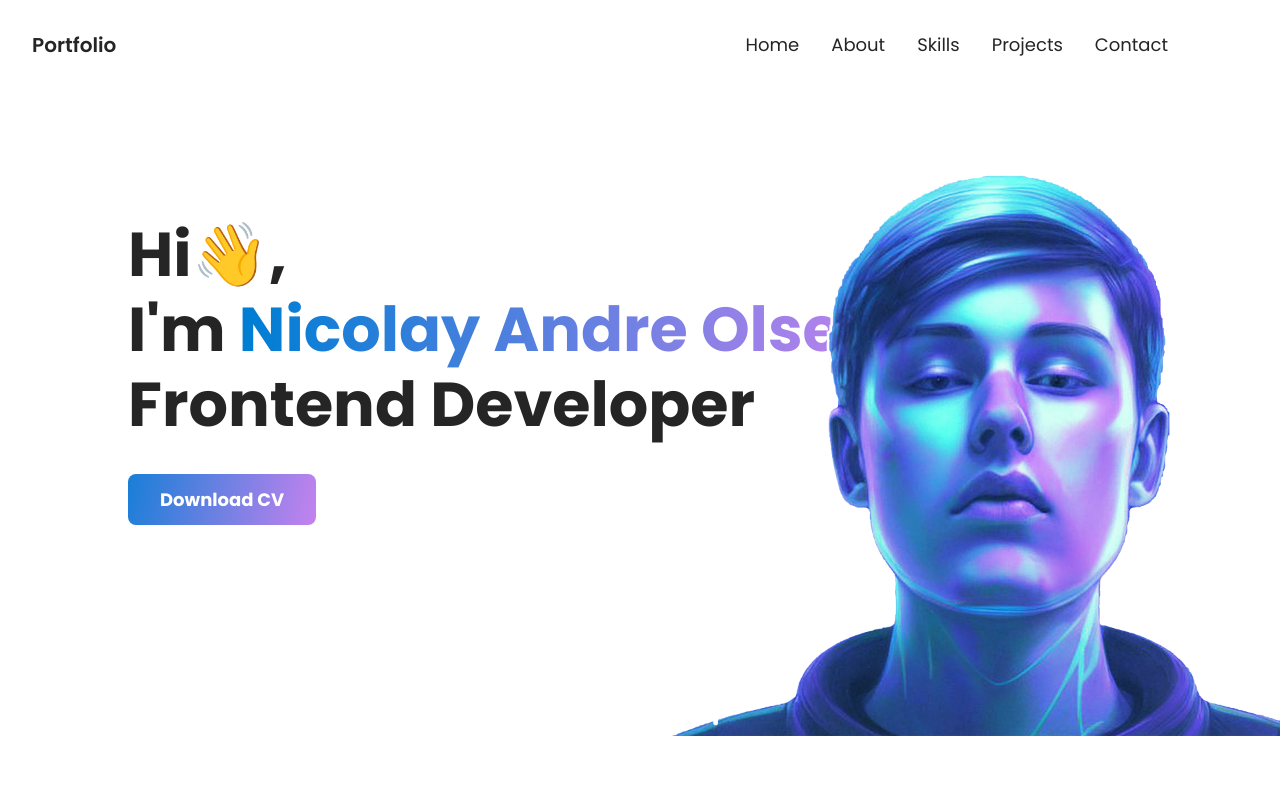
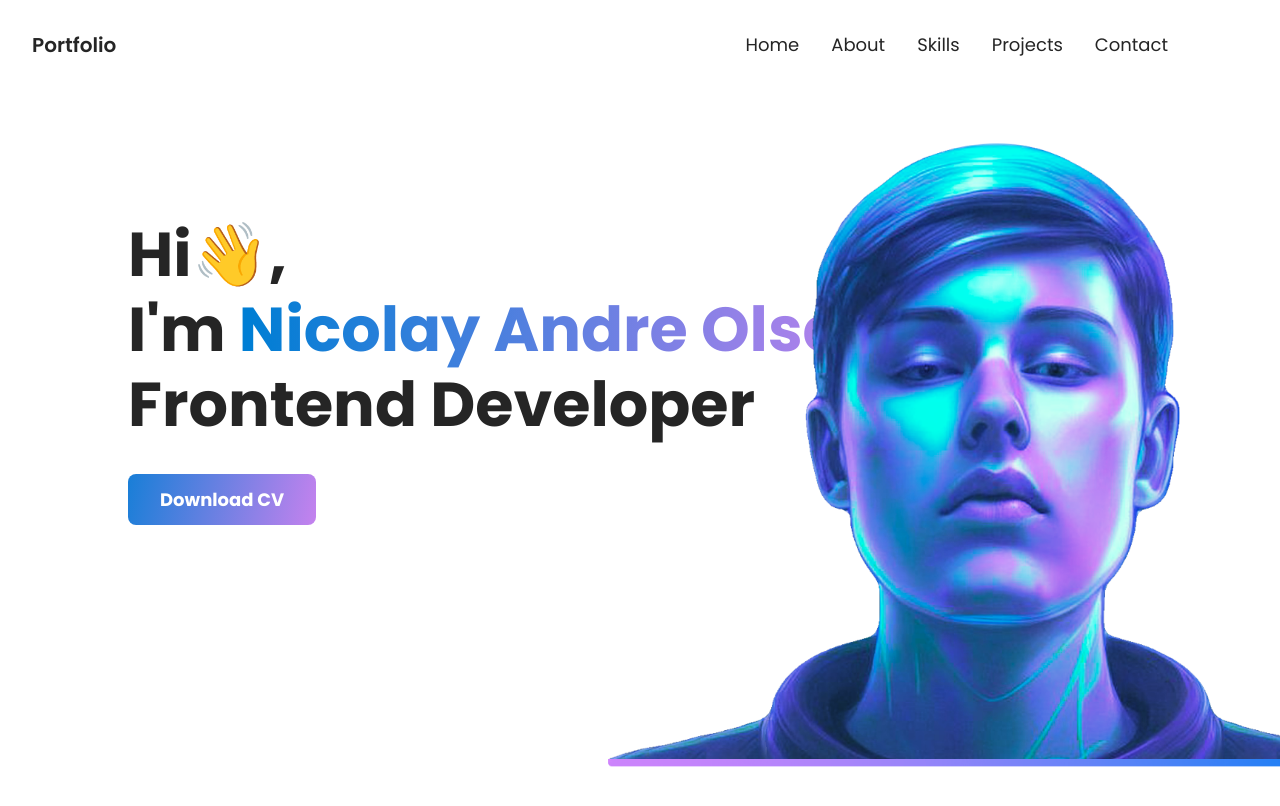
Before and after one commit to NicolayOlsen/portfolio-react, a React (Create React App) app: page / in a window 1280 px wide. Shown: the top 806 px of the page. Built offline with nearby package versions, Linux system fonts and the light colour scheme.

Commit message:
image header update

```diff
--- a/src/containers/header/Header.jsx
+++ b/src/containers/header/Header.jsx
@@ -21,8 +21,7 @@ const Header = () => {
   return (
     <div className='portfolio__header section__padding' id="home">
       <div className='portfolio__header-content'>
-        <img src={Me} data-value="0.7" alt="me" />
-
+        <img src={Me} data-value="1" alt="me" />
         <h1>Hi👋,<br/>I'm <span className="gradient__text">Nicolay Andre Olsen</span><br/> Frontend Developer</h1>
         <a href=''>Download CV</a>
       </div>
--- a/src/containers/header/header.css
+++ b/src/containers/header/header.css
@@ -37,8 +37,8 @@
     position: absolute;
     top: 0;
     right: 0;
-    width: 90%;
-    height: 90%;
+    width: 100%;
+    height: 100%;
     margin-top: 1rem;
     object-fit: cover;
     -webkit-user-drag: none;
```
Also changed, not shown: src/assets/AI-Me.png.
